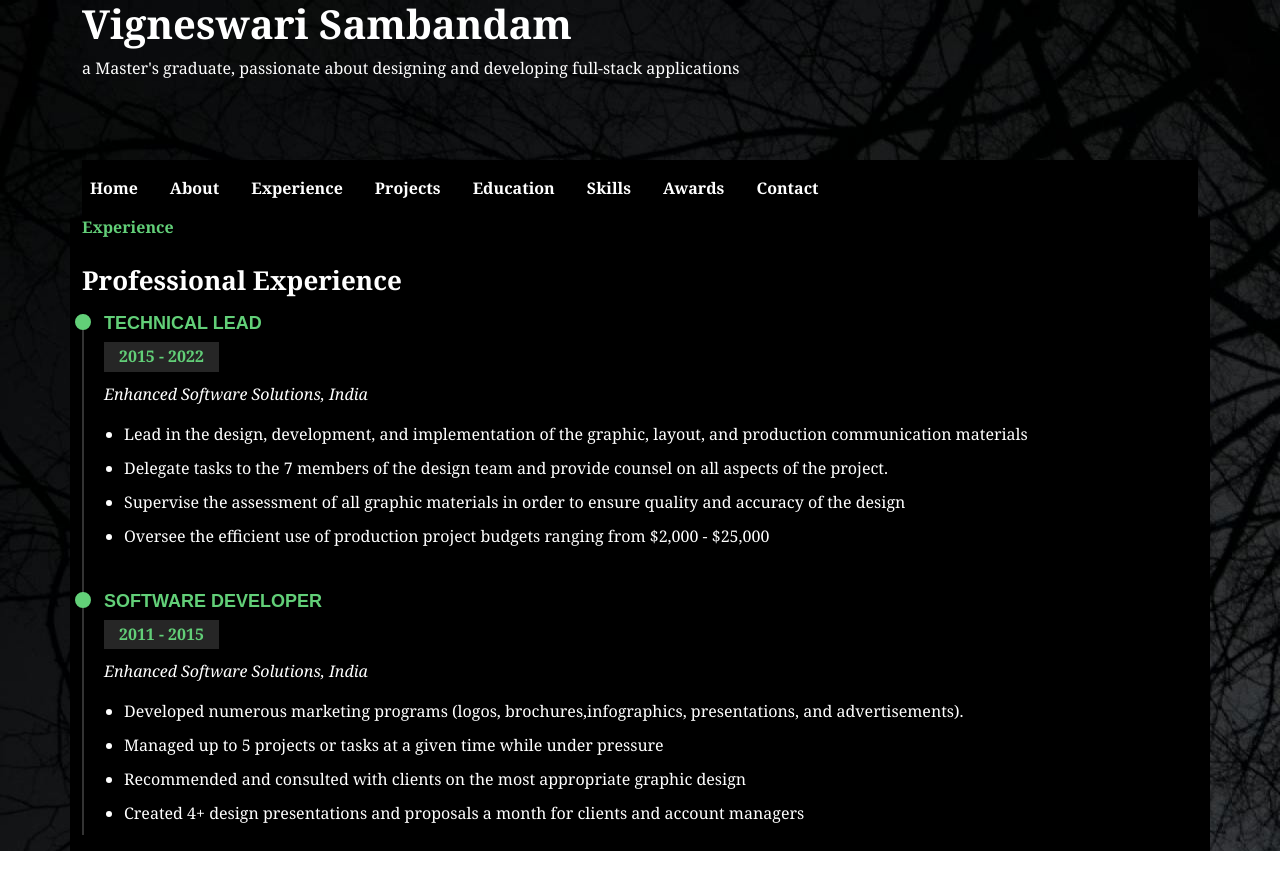
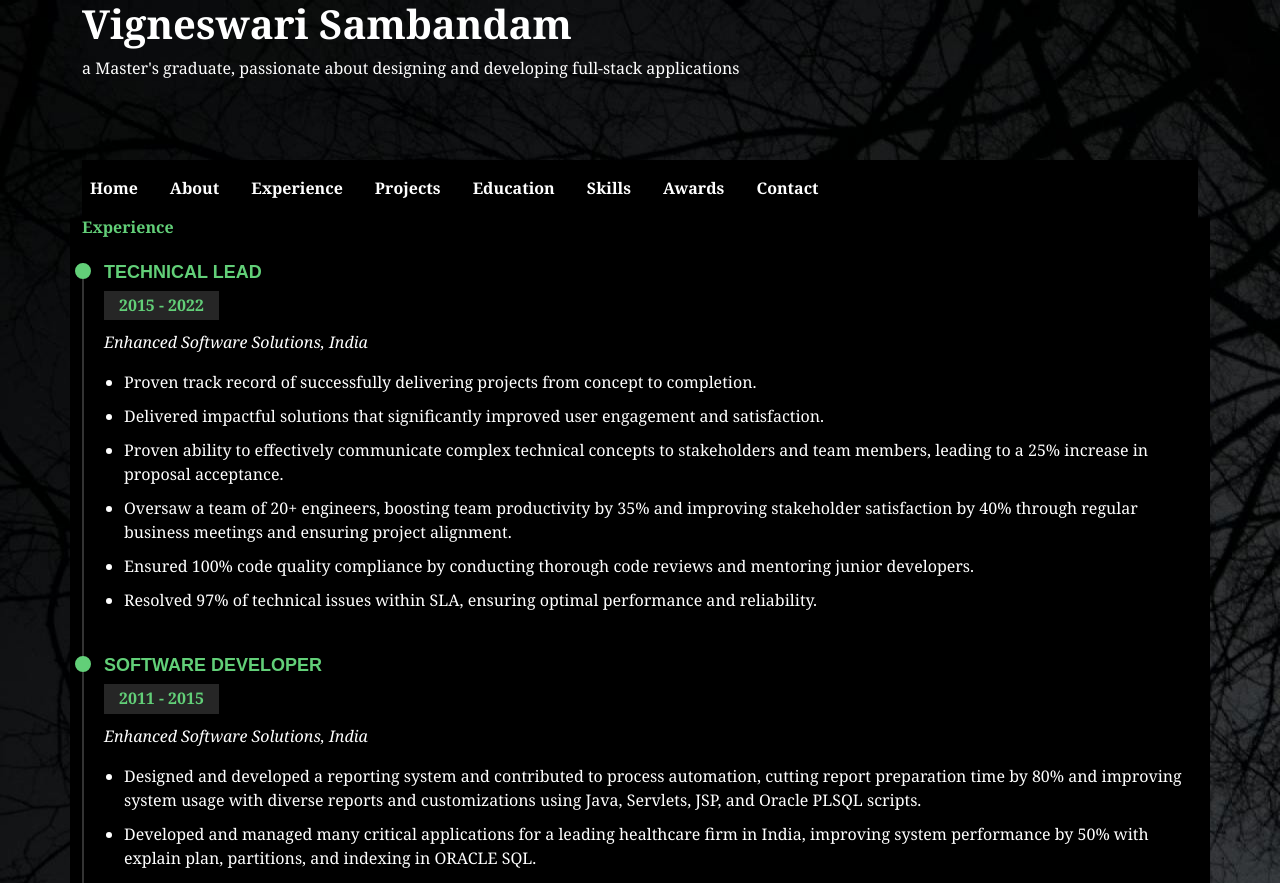
Before and after one commit to Vigneshwarie/portfolio2.0, a React (Vite) app in the folder myportfolio/: page /Experience in a window 1280 px wide. Shown: the top 883 px of the page. Before the commit the page ends 851 px from the top, so only its background shows below. Built offline with nearby package versions, Linux system fonts and the light colour scheme.

Commit message:
Updated experience content

```diff
--- a/myportfolio/src/pages/Experience.jsx
+++ b/myportfolio/src/pages/Experience.jsx
@@ -22,32 +22,32 @@ function Experience() {
                <div id="experience">
                     <div className="row">
                          <div className="col-lg-12">
-                              <h4 className="resume-title">Professional Experience</h4>
+                              <h4 className="resume-title"></h4>
                               <div className="resume-item">
                                    <h5>Technical Lead</h5>
                                    <h6>2015 - 2022</h6>
                                    <p><em>Enhanced Software Solutions, India </em></p>
-                                   <p>
-                                        <ul>
-                                             <li>Lead in the design, development, and implementation of the graphic, layout, and production communication materials</li>
-                                             <li>Delegate tasks to the 7 members of the design team and provide counsel on all aspects of the project. </li>
-                                             <li>Supervise the assessment of all graphic materials in order to ensure quality and accuracy of the design</li>
-                                             <li>Oversee the efficient use of production project budgets ranging from $2,000 - $25,000</li>
-                                        </ul>
-                                   </p>
+                                   <ul>
+                                        <li>Proven track record of successfully delivering projects from concept to completion.</li>
+                                        <li>Delivered impactful solutions that significantly improved user engagement and satisfaction.</li>
+                                        <li>Proven ability to effectively communicate complex technical concepts to stakeholders and team members, leading to a 25% increase in proposal acceptance.</li>
+                                        <li>Oversaw a team of 20+ engineers, boosting team productivity by 35% and improving stakeholder satisfaction by 40% through regular business meetings and ensuring project alignment.</li>
+                                        <li>Ensured 100% code quality compliance by conducting thorough code reviews and mentoring junior developers.</li>
+                                        <li>Resolved 97% of technical issues within SLA, ensuring optimal performance and reliability.</li>
+                                   </ul>
                               </div>
                               <div className="resume-item">
                                    <h5>Software Developer</h5>
                                    <h6>2011 - 2015</h6>
                                    <p><em>Enhanced Software Solutions, India </em></p>
-                                   <p>
-                                        <ul>
-                                             <li>Developed numerous marketing programs (logos, brochures,infographics, presentations, and advertisements).</li>
-                                             <li>Managed up to 5 projects or tasks at a given time while under pressure</li>
-                                             <li>Recommended and consulted with clients on the most appropriate graphic design</li>
-                                             <li>Created 4+ design presentations and proposals a month for clients and account managers</li>
-                                        </ul>
-                                   </p>
+                                   <ul>
+                                        <li>Designed and developed a reporting system and contributed to process automation, cutting report preparation time by 80% and improving system usage with diverse reports and customizations using Java, Servlets, JSP, and Oracle PLSQL scripts.</li>
+                                        <li>Developed and managed many critical applications for a leading healthcare firm in India, improving system performance by 50% with explain plan, partitions, and indexing in ORACLE SQL.</li>
+                                        <li>Optimized long-run SQL jobs meeting 100% SLA and doubled CPU workload to increase the throughput.</li>
+                                        <li>Improved project alignment by 30% by leading a team of 10+ engineers, conducting cross-functional meetings, and updating stakeholders on user story completion, features, and enhancement status.</li>
+                                        <li>Ensured 100% test coverage by documenting comprehensive test plans, cases, scripts, procedures, and validations, and doubled CPU workload capacity by optimizing long-running SQL jobs, meeting 100% SLA requirements.</li>
+                                        <li>Led the implementation of ISO/IEC 20000:2011 standards as the Lead Implementor at Enhanced Software Solutions.</li>
+                                   </ul>
                               </div>
                          </div>
                     </div>
```
